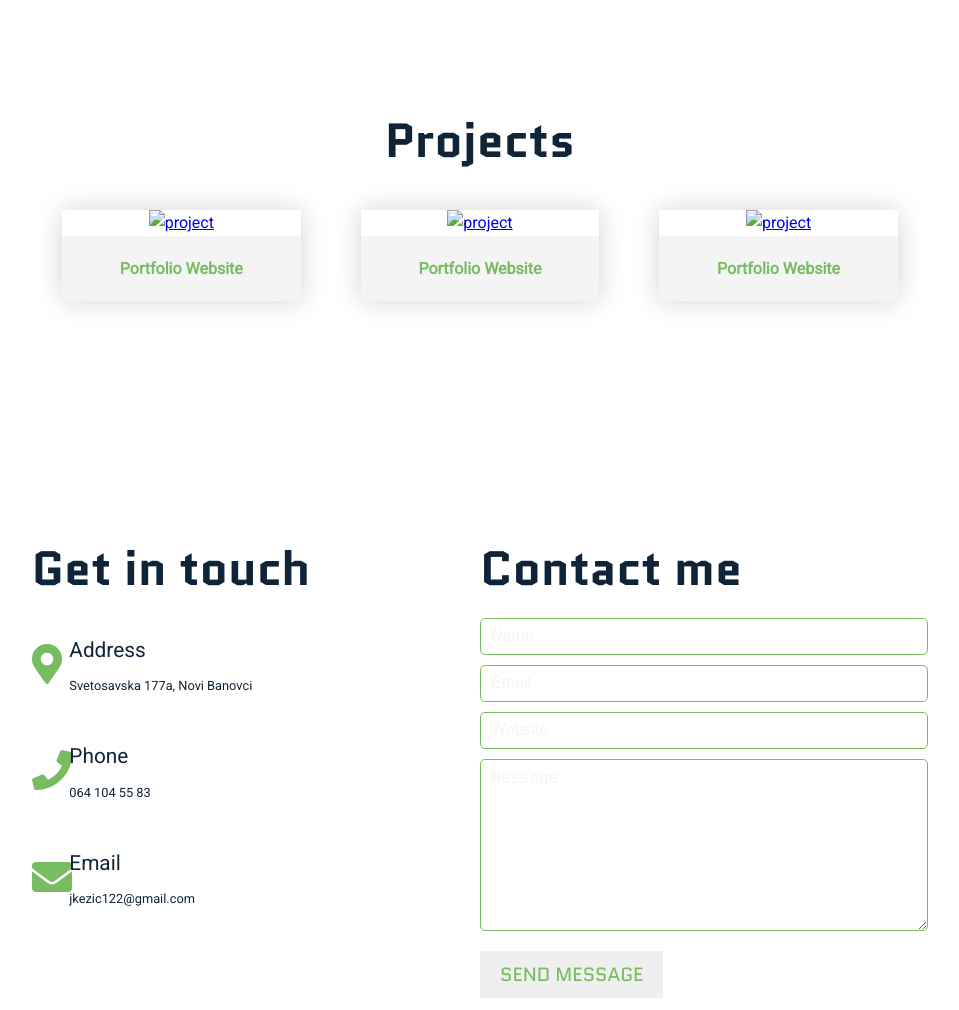
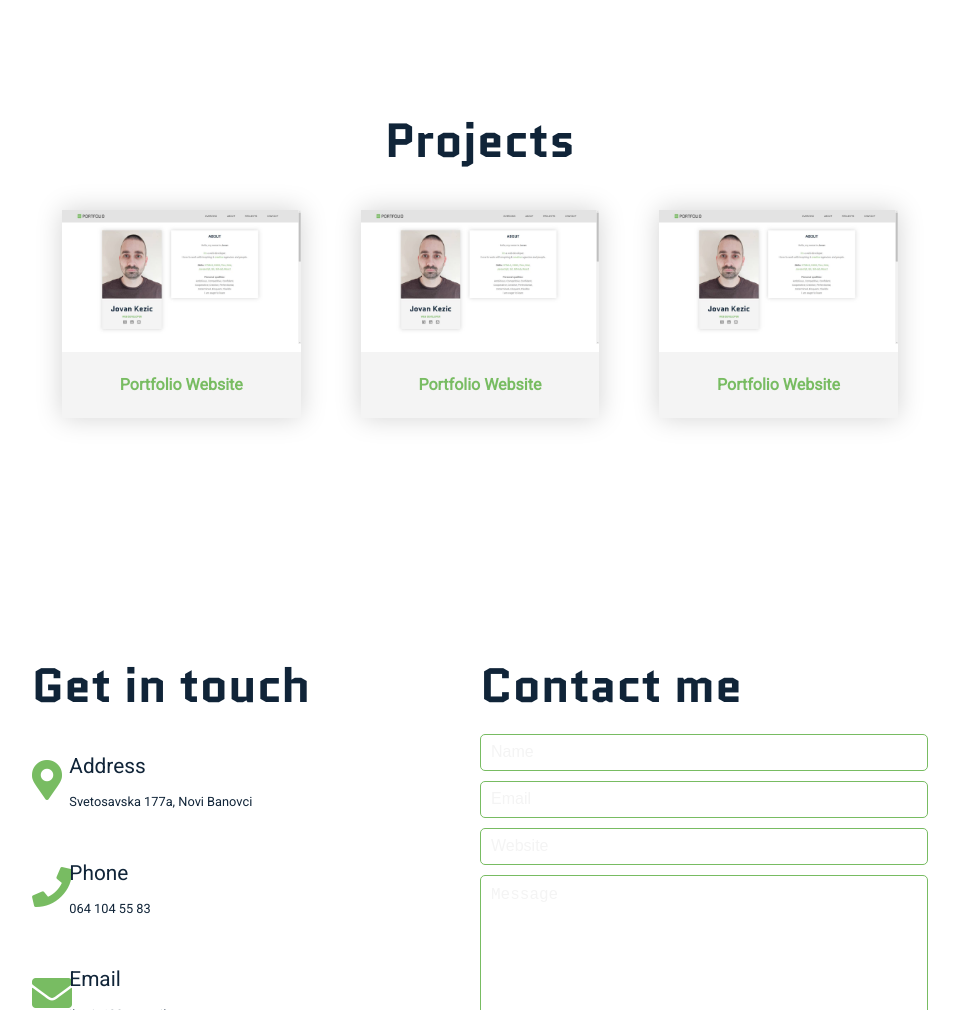
Before and after one commit to jkezic122/ITbootcamp, a plain HTML site: page 1. Nedelja/index.html in a window 1280 px wide. Shown: the part 841-1851 px from the top of the page, without its empty margins (160-1119 px from the left). Drawn offline with Linux system fonts and the light colour scheme.

Commit message:
Portfolio

```diff
--- a/1. Nedelja/index.html
+++ b/1. Nedelja/index.html
@@ -79,7 +79,7 @@
       <div class="row">
         <div class="col-4">
           <div class="wrapper">
-            <a href="https://github.com/jkezic122/ITbootcamp-domaci"><img src="img/portfolio.png" alt="project" /></a>
+            <a href="https://github.com/jkezic122/ITbootcamp-domaci"><img src="img/portfolio.jpg" alt="project" /></a>
             <div class="projects-description">
               <p>Portfolio Website</p>
             </div>
@@ -87,7 +87,7 @@
         </div>
         <div class="col-4">
           <div class="wrapper">
-            <a href="https://github.com/jkezic122/ITbootcamp-domaci"><img src="img/portfolio.png" alt="project" /></a>
+            <a href="https://github.com/jkezic122/ITbootcamp-domaci"><img src="img/portfolio.jpg" alt="project" /></a>
             <div class="projects-description">
               <p>Portfolio Website</p>
             </div>
@@ -95,7 +95,7 @@
         </div>
         <div class="col-4">
           <div class="wrapper">
-            <a href="https://github.com/jkezic122/ITbootcamp-domaci"><img src="img/portfolio.png" alt="project" /></a>
+            <a href="https://github.com/jkezic122/ITbootcamp-domaci"><img src="img/portfolio.jpg" alt="project" /></a>
             <div class="projects-description">
               <p>Portfolio Website</p>
             </div>
```
